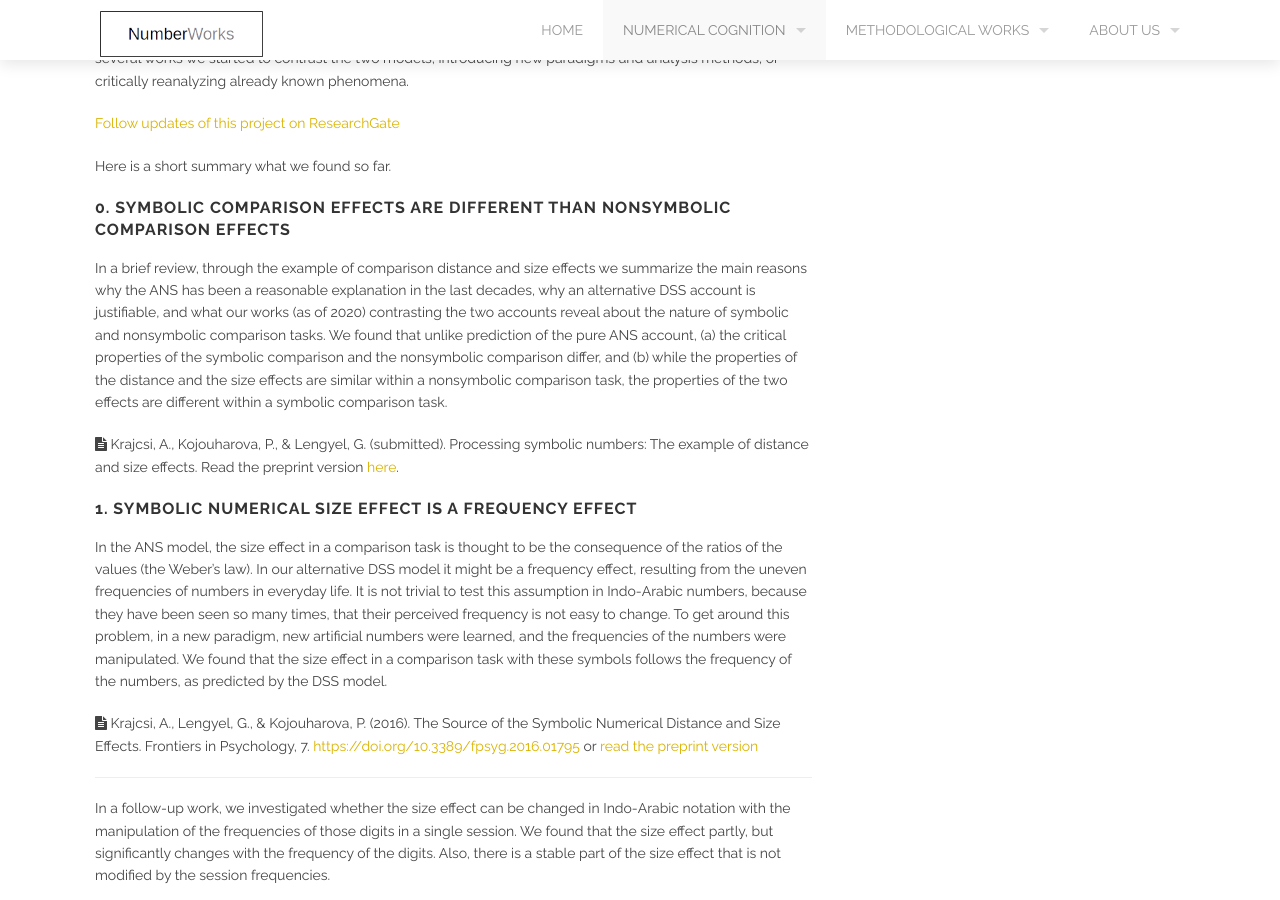
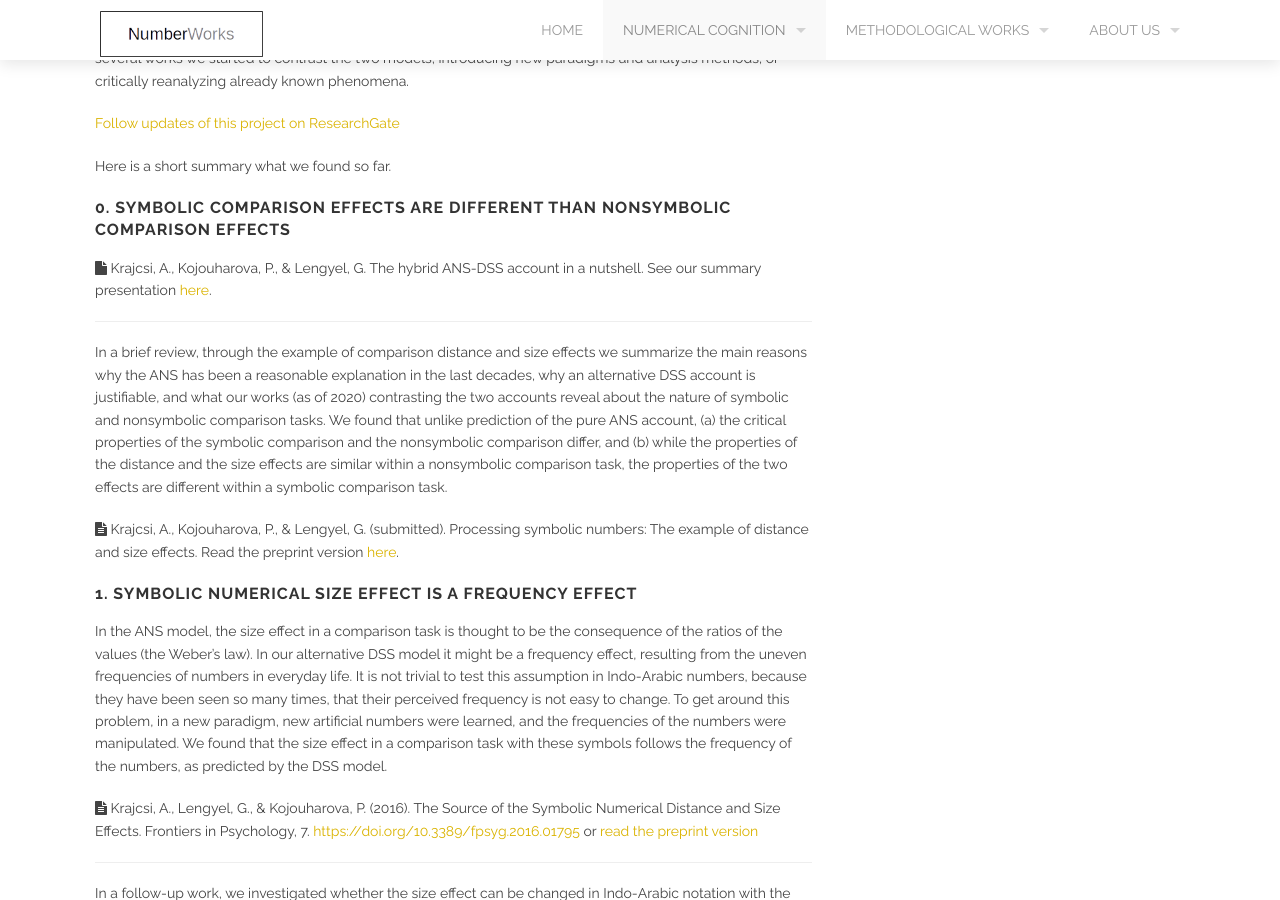
Before and after one commit to theNumberWorks/numberworks_website, a Jekyll site: the page built from discrete_semantic_system.md, in a window 1280 px wide and 900 px high, scrolled down 1130 px. Built offline with Jekyll 4.4.1, drawn with Linux system fonts in a browser that asks for light colours.

Commit message:
Update discrete_semantic_system.md

```diff
--- a/discrete_semantic_system.md
+++ b/discrete_semantic_system.md
@@ -23,6 +23,11 @@ In most cases the classic ANS model and our alternative DSS model explain the sa
 Here is a short summary what we found so far.
 
 ### 0. Symbolic comparison effects are different than nonsymbolic comparison effects
+
+<i class='fa fa-file'></i> Krajcsi, A., Kojouharova, P., & Lengyel, G. The hybrid ANS-DSS account in a nutshell. See our summary presentation [here](https://docs.google.com/presentation/d/1pkvvC9Vd87OtdXvLnCdrsOMOH203IvhEvsuiYATrGFY/edit?usp=sharing).
+
+---
+
 In a brief review, through the example of comparison distance and size effects we summarize the main reasons why the ANS has been a reasonable explanation in the last decades, why an alternative DSS account is justifiable, and what our works (as of 2020) contrasting the two accounts reveal about the nature of symbolic and nonsymbolic comparison tasks. We found that unlike prediction of the pure ANS account, (a) the critical properties of the symbolic comparison and the nonsymbolic comparison differ, and (b) while the properties of the distance and the size effects are similar within a nonsymbolic comparison task, the properties of the two effects are different within a symbolic comparison task.
 
 <i class='fa fa-file-text'></i> Krajcsi, A., Kojouharova, P., & Lengyel, G. (submitted). Processing symbolic numbers: The example of distance and size effects. Read the preprint version [here](https://psyarxiv.com/5wzcx).
```
